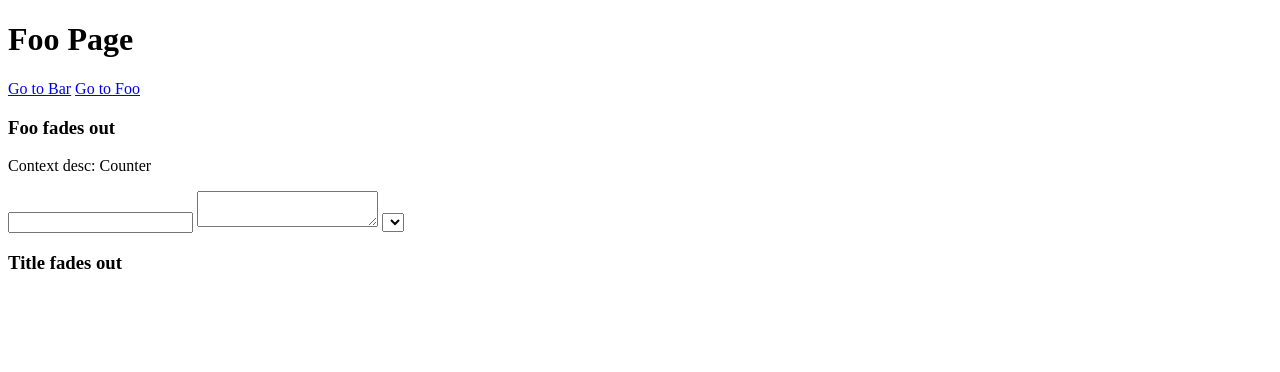
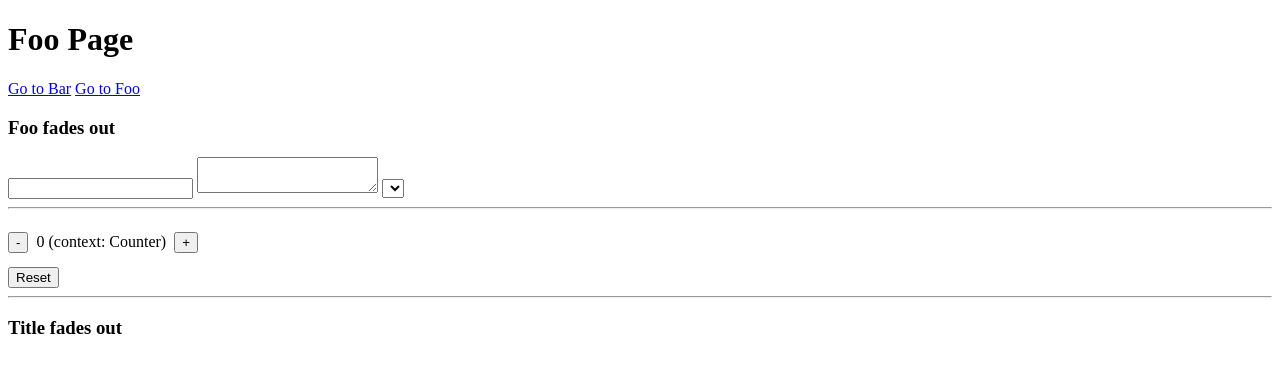
Before and after one commit to mauriziocescon/plg-svelte, a SvelteKit app: page /foo in a window 1280 px wide. Shown: the top 372 px of the page. Built offline with nearby package versions, Linux system fonts and the light colour scheme.

Commit message:
chore: add Counter component to Foo page, refactor context usage for count

```diff
--- a/src/routes/foo/+page.svelte
+++ b/src/routes/foo/+page.svelte
@@ -2,15 +2,9 @@
 	import { onDestroy } from 'svelte';
 	import { fade } from 'svelte/transition';
 
-	import { defineContext, useCounter } from './count-context.svelte.ts';
-
 	import Attachments from './Attachments.svelte';
+	import Counter from './Counter.svelte';
 	import Title from './Title.svelte';
-
-	let value = $state(10);
-
-	defineContext(() => 'Counter', () => value);
-	const ctx = useCounter();
 
 	let att: Attachments | undefined = $state();
 
@@ -27,6 +21,8 @@
 
 <h3 out:fade={{ duration: 1000 }}>Foo fades out</h3>
 
-<p>Context desc: {ctx.desc()}</p>
 <Attachments bind:this={att} />
+<hr />
+<Counter />
+<hr />
 <Title />
--- /dev/null
+++ b/src/routes/foo/Counter.svelte
@@ -0,0 +1,14 @@
+<script lang="ts">
+	import { defineContext, useCounter } from './count-context.svelte.ts';
+
+	defineContext(() => 'Counter', () => 0);
+	const ctx = useCounter();
+</script>
+
+<div style="display: inline-flex; align-items: center; gap: 0.5rem;">
+	<button onclick={() => ctx.decrease()}>-</button>
+	<p>{ctx.getCount()} (context: {ctx.desc()})</p>
+	<button onclick={() => ctx.increase()}>+</button>
+</div>
+<br />
+<button onclick={() => ctx.reset()}>Reset</button>
```
